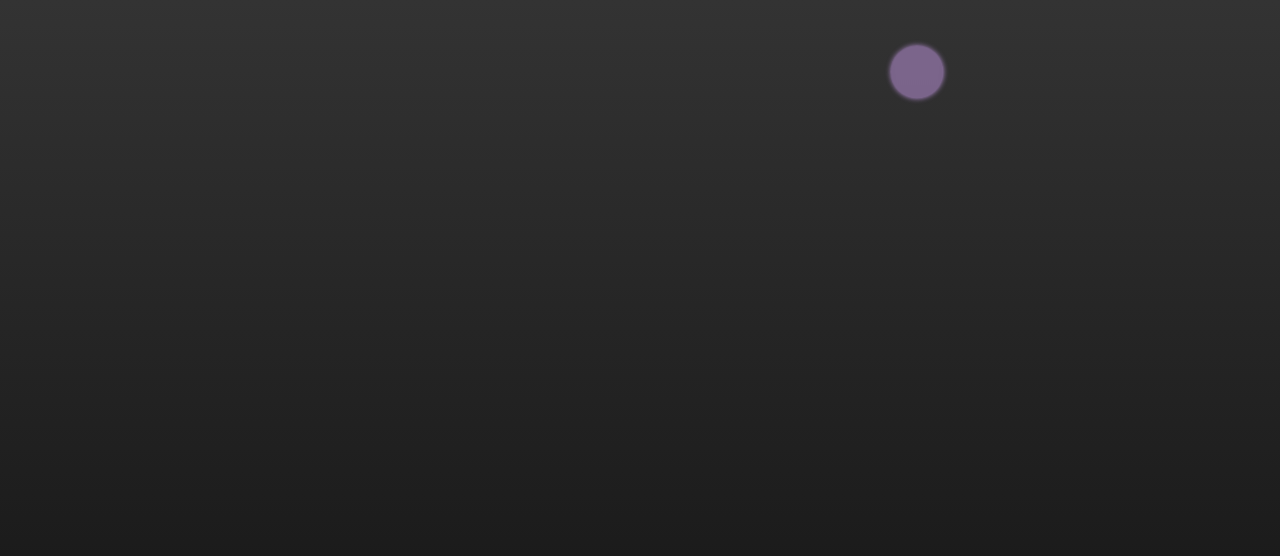
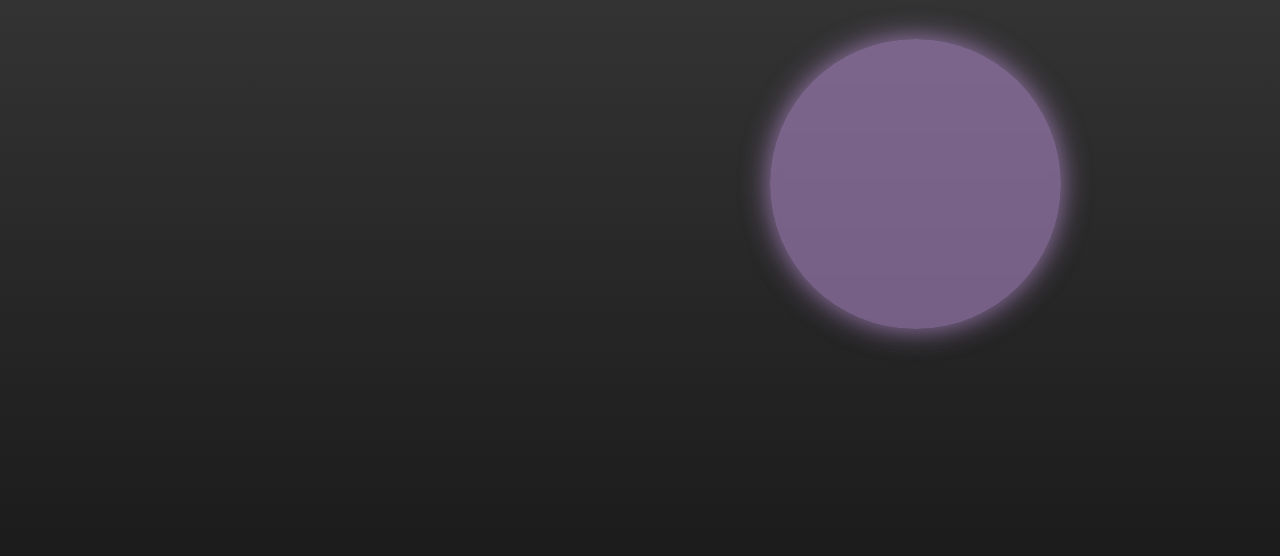
Before and after one commit to ozgg/bubbles, a plain HTML site: page public/index.html in a window 1280 px wide. Drawn offline with Linux system fonts and the light colour scheme.

Commit message:
Bubble site is vh-based

```diff
--- a/public/index.html
+++ b/public/index.html
@@ -7,9 +7,9 @@
         :root {
             --bubble-hue: 120;
             --bubble-scale: 1;
-            --bubble-size: 10rem;
-            --bubble-x: 10vw;
-            --bubble-y: 10vh;
+            --bubble-size: 50vh;
+            --bubble-x: 0;
+            --bubble-y: 0;
         }
 
         html {
@@ -38,14 +38,13 @@
             -webkit-backdrop-filter: blur(.5rem);
             backdrop-filter: blur(.5rem);
             background: hsla(var(--bubble-hue, 120), 100%, 75%, .5);
-            border-radius: var(--bubble-size);
+            border-radius: 50%;
             box-shadow: 0 0 calc(var(--bubble-size) * .1) hsla(var(--bubble-hue, 120), 100%, 75%, .75);
             content: '\A';
             display: block;
             height: var(--bubble-size);
             left: var(--bubble-x);
             position: absolute;
-            transform: scale(var(--bubble-scale));
             top: var(--bubble-y);
             transition: 10s;
             width: var(--bubble-size);
@@ -86,11 +85,10 @@
             return `${Math.floor(Math.random() * (max - min)) + min}${postfix}`;
         },
         scramble: function (bubble) {
-            bubble.style.setProperty("--bubble-y", Bubbles.random(0, 100, "vh"));
-            bubble.style.setProperty("--bubble-x", Bubbles.random(0, 100, "vw"));
-            bubble.style.setProperty("--bubble-hue", Bubbles.random(240, 320, ""));
-            // bubble.style.setProperty("--bubble-size", Bubbles.random(1, 12, "rem"));
-            bubble.style.setProperty("--bubble-scale", String(parseInt(Bubbles.random(10, 100, "")) / 100));
+            bubble.style.setProperty("--bubble-y", Bubbles.random(5, 90, "vh"));
+            bubble.style.setProperty("--bubble-x", Bubbles.random(5, 90, "vw"));
+            bubble.style.setProperty("--bubble-hue", Bubbles.random(200, 359, ""));
+            bubble.style.setProperty("--bubble-size", Bubbles.random(10, 75, "vh"));
         },
         add: function (event) {
             const target = event.target;
@@ -105,6 +103,7 @@
         pop: function (event) {
             const bubble = event.target;
             bubble.remove();
+            Bubbles.items = Bubbles.items.filter(item => item !== bubble);
         }
     }
 
```
